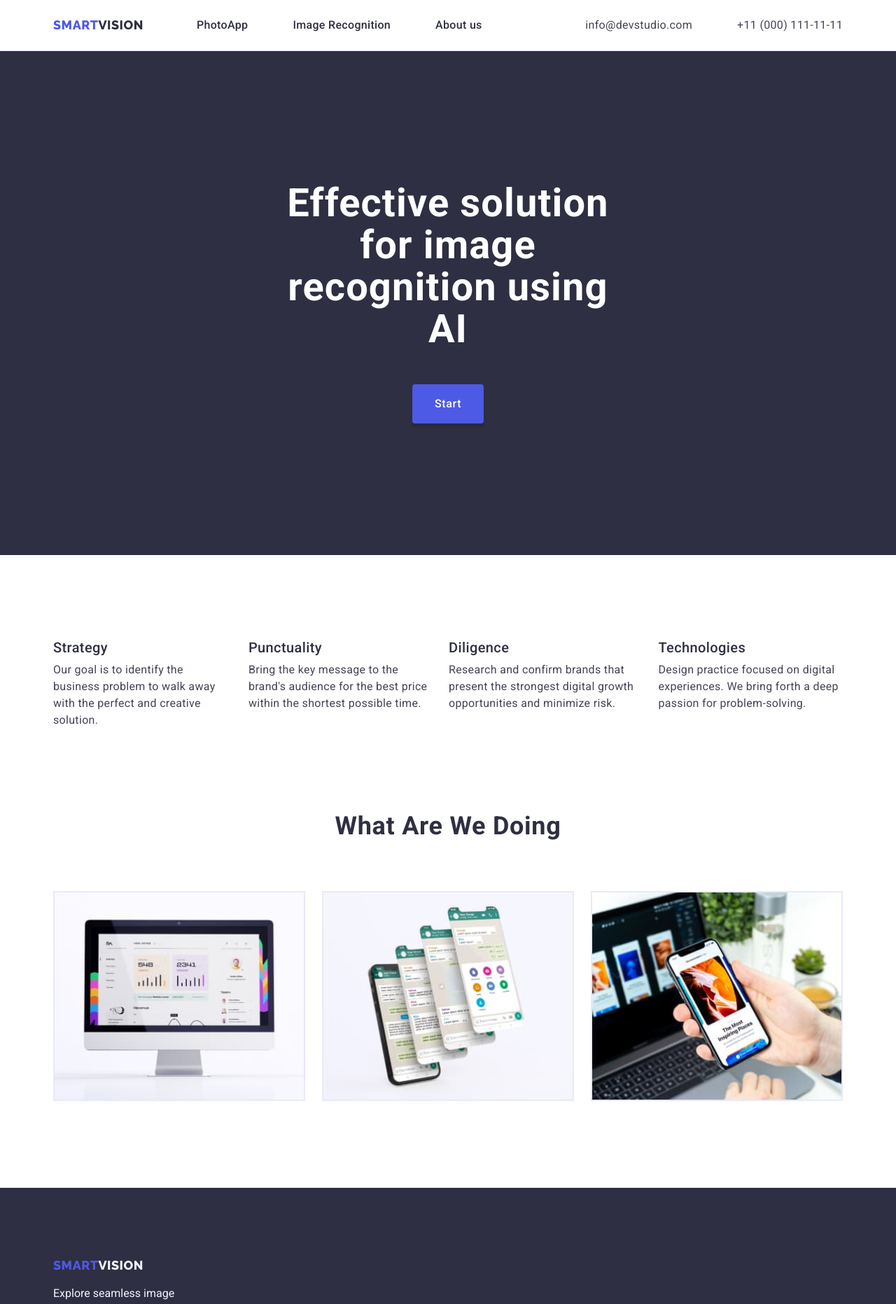
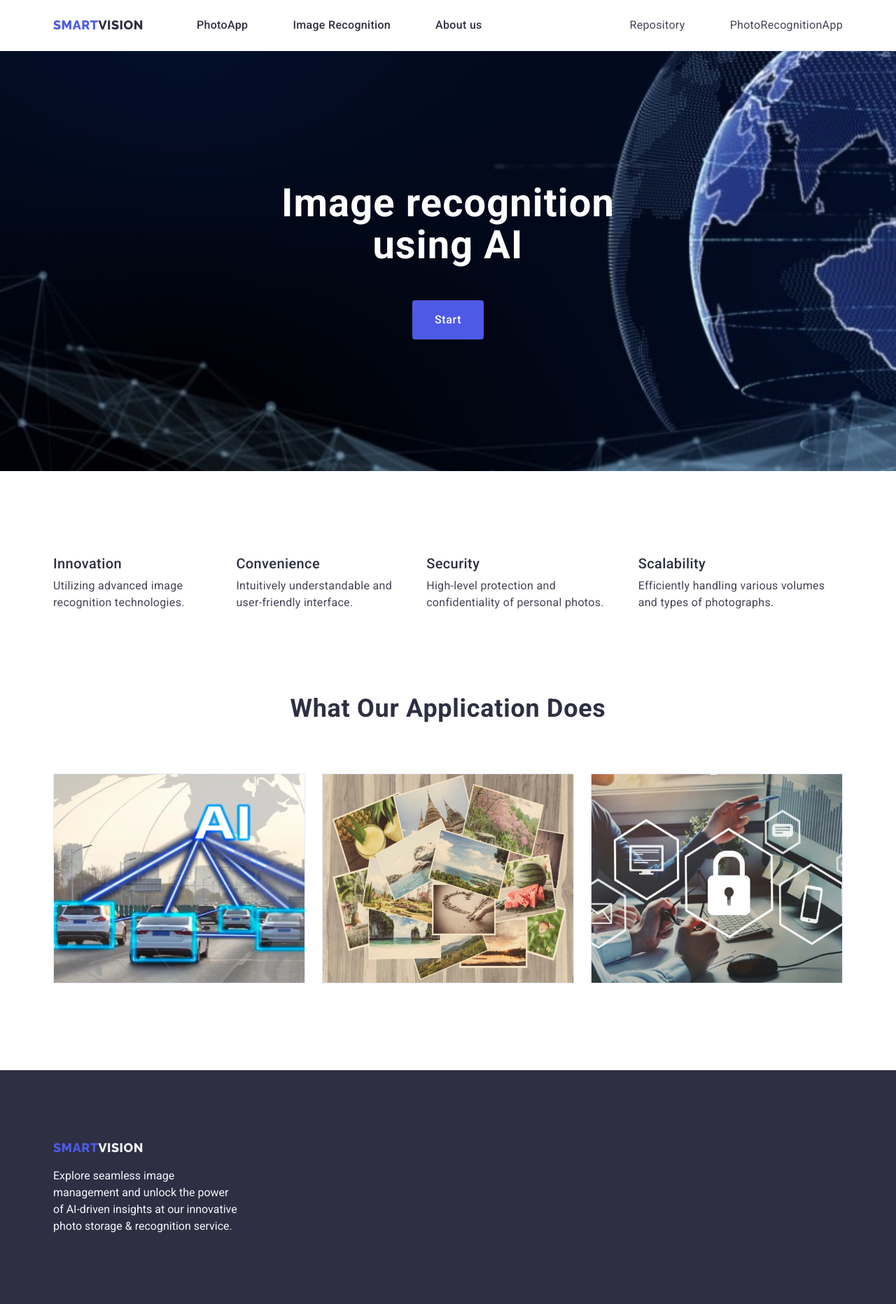
Before and after one commit to UstymenkoOB/PhotoRecognitionApp, a FastAPI app: page / in a window 1280 px wide. Shown: the top 1863 px of the page at 70% size. Run offline with FastAPI, Linux system fonts and the light colour scheme; parts of the project's set-up code (start-up, migrations or seed data) failed here and were passed over; some libraries are stand-ins or nearby versions.

Commit message:
Main page

```diff
--- a/static/styles.css
+++ b/static/styles.css
@@ -104,7 +104,9 @@ body {
 }
 .head-sect {
     padding: 188px 0;
-    background-color: var(--brand-color);
+    background-image: url('AI_1.jpg');
+    background-size: cover;
+    background-position: center center;
     text-align: center;
     color: var(--studio-color);
 }
--- a/templates/base.html
+++ b/templates/base.html
@@ -25,8 +25,8 @@
                 </nav>
                 <address class="address">
                     <ul class="list-head">
-                        <li class="item"><a class="adr-font link" href="mailto:info@devstudio.com">info@devstudio.com</a></li>
-                        <li class="item"><a class="adr-font link" href="tel:+110001111111">+11 (000) 111-11-11</a></li>
+                        <li class="item"><a class="adr-font link" href="https://github.com/UstymenkoOB/PhotoRecognitionApp">Repository</a></li>
+                        <li class="item"><a class="adr-font link" href="">PhotoRecognitionApp</a></li>
                     </ul>
                 </address>
             </div>
--- a/templates/index.html
+++ b/templates/index.html
@@ -2,8 +2,13 @@
 {% block content %}
     <section class="head-sect">
         <div class="container">
-            <h1 class="head-h">Effective solution for image recognition using AI</h1>
-            <button class="head-but button" type="button">Start</button>
+            <h1 class="head-h">Image recognition using AI</h1>
+            <button class="head-but button" type="button" onclick="redirectToRecognition()">Start</button>
+            <script>
+                function redirectToRecognition() {
+                    window.location.href = "{{ url_for('Recognition') }}";
+                }
+            </script>
         </div>
     </section>
     <section class="section">
@@ -11,36 +16,32 @@
             <h2 hidden class="section-hh"> text </h2>
             <ul class="list">
                 <li class="item">
-                    <h3 class="section-h">Strategy</h3>
-                    <p class="section-pp">Our goal is to identify the business problem to walk away with the perfect and
-                        creative solution.</p>
+                    <h3 class="section-h">Innovation</h3>
+                    <p class="section-pp">Utilizing advanced image recognition technologies.</p>
                 </li>
                 <li class="item">
-                    <h3 class="section-h">Punctuality</h3>
-                    <p class="section-pp">Bring the key message to the brand's audience for the best price within the
-                        shortest possible time.</p>
+                    <h3 class="section-h">Convenience</h3>
+                    <p class="section-pp">Intuitively understandable and user-friendly interface.</p>
                 </li>
                 <li class="item">
-                    <h3 class="section-h">Diligence</h3>
-                    <p class="section-pp">Research and confirm brands that present the strongest digital growth
-                        opportunities and minimize risk.</p>
+                    <h3 class="section-h">Security</h3>
+                    <p class="section-pp">High-level protection and confidentiality of personal photos.</p>
                 </li>
                 <li class="item">
-                    <h3 class="section-h">Technologies</h3>
-                    <p class="section-pp">Design practice focused on digital experiences. We bring forth a deep passion for
-                        problem-solving.</p>
+                    <h3 class="section-h">Scalability</h3>
+                    <p class="section-pp">Efficiently handling various volumes and types of photographs.</p>
                 </li>
             </ul>
         </div>
     </section>
     <section class="section_doing">
         <div class="container">
-            <h2 class="section-hh">What are we doing</h2>
+            <h2 class="section-hh">What our application does</h2>
             <ul class="list">
-                <li class="item"><img class="img-teh" src="{{ url_for('static', path='comp1.jpg') }}" alt="Monitor" width="360" height="300"></li>
-                <li class="item"><img class="img-teh" src="{{ url_for('static', path='comp2.jpg') }}" alt="Smartphone" width="360" height="300">
+                <li class="item"><img class="img-teh" src="{{ url_for('static', path='AI.jpg') }}" alt="Cars" width="360" height="300"></li>
+                <li class="item"><img class="img-teh" src="{{ url_for('static', path='foto.jpg') }}" alt="Fotos" width="360" height="300">
                 </li>
-                <li class="item"><img class="img-teh" src="{{ url_for('static', path='comp3.jpg') }}" alt="Laptop and smartphone" width="360"
+                <li class="item"><img class="img-teh" src="{{ url_for('static', path='comp.jpg') }}" alt="Laptop" width="360"
                         height="300"></li>
             </ul>
         </div>
```
Also changed, not shown: static/AI.jpg (added), static/AI_1.jpg (added), static/comp.jpg (added), static/comp1.jpg (deleted), static/comp2.jpg (deleted), static/comp3.jpg (deleted), static/foto.jpg (added).
